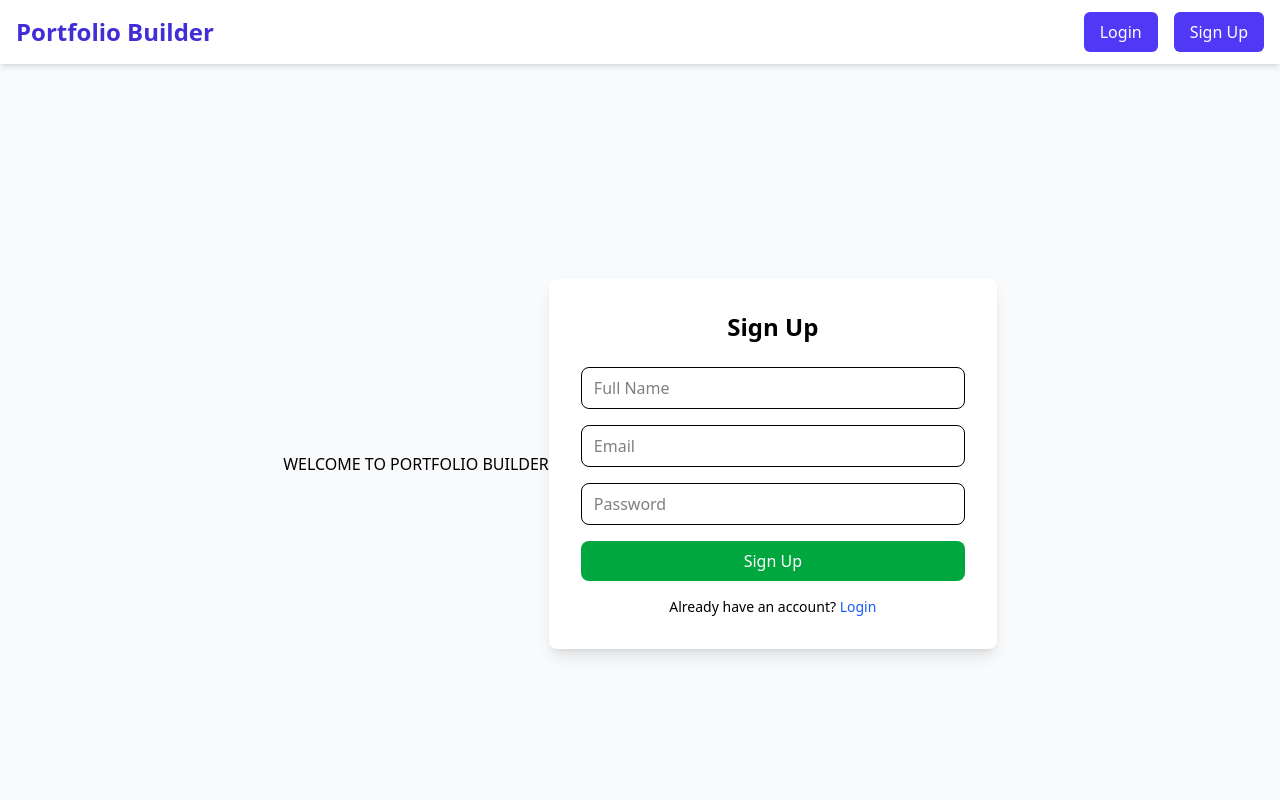
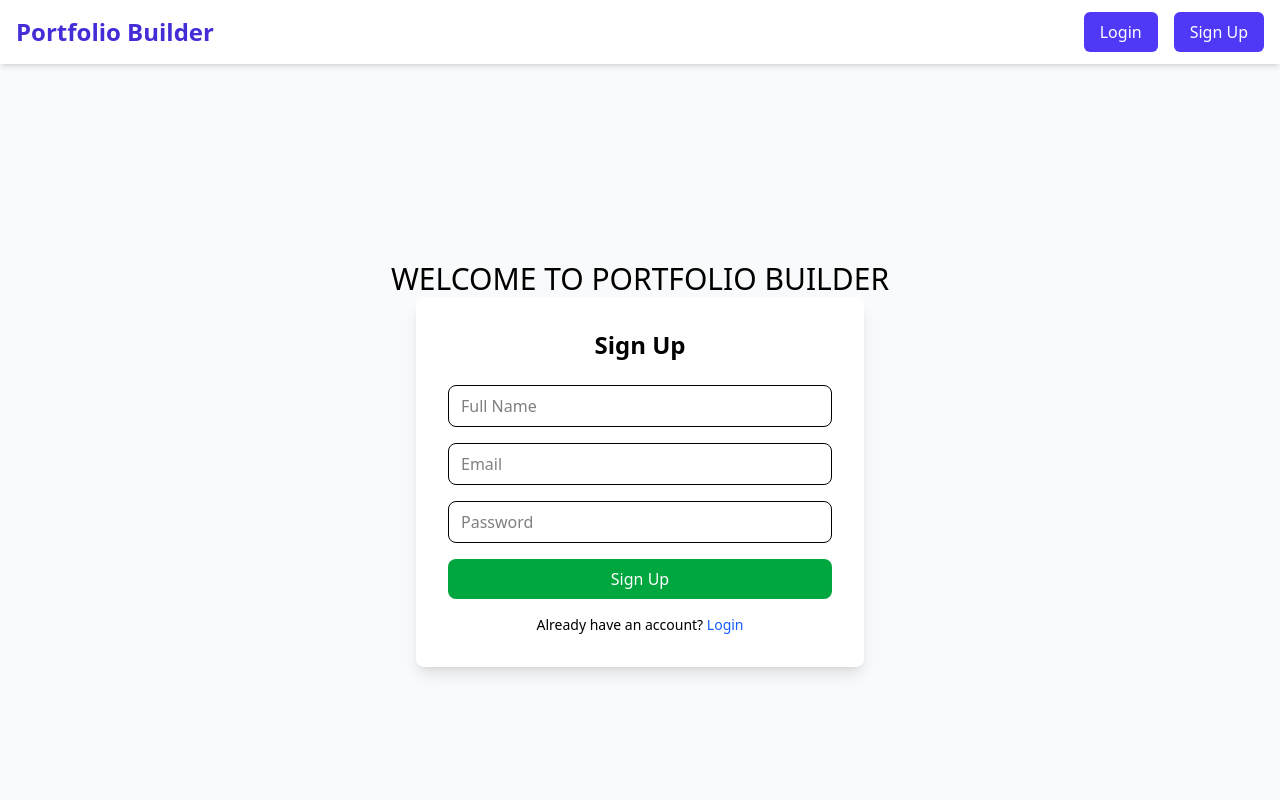
Before and after one commit to SunehaMariam/final-hacathon-backend, a React (Vite) app: page / in a window 1280 px wide. Shown: the top 800 px of the page. Built offline with nearby package versions, Linux system fonts and the light colour scheme.

Commit message:
added heading

```diff
--- a/src/pages/Register.jsx
+++ b/src/pages/Register.jsx
@@ -23,8 +23,8 @@ export default function Register() {
   };
 
   return (
-    <div className="flex justify-center items-center min-h-screen bg-gray-50">
-      <h1>WELCOME TO PORTFOLIO BUILDER</h1>
+    <div className="flex flex-col justify-center items-center min-h-screen bg-gray-50">
+      <h1 className="text-3xl">WELCOME TO PORTFOLIO BUILDER</h1>
       <div className="bg-white shadow-lg rounded-lg p-8 w-full max-w-md">
         <h2 className="text-2xl font-bold text-center mb-6">Sign Up</h2>
         {error && <p className="text-red-500 text-center mb-4">{error}</p>}
```
